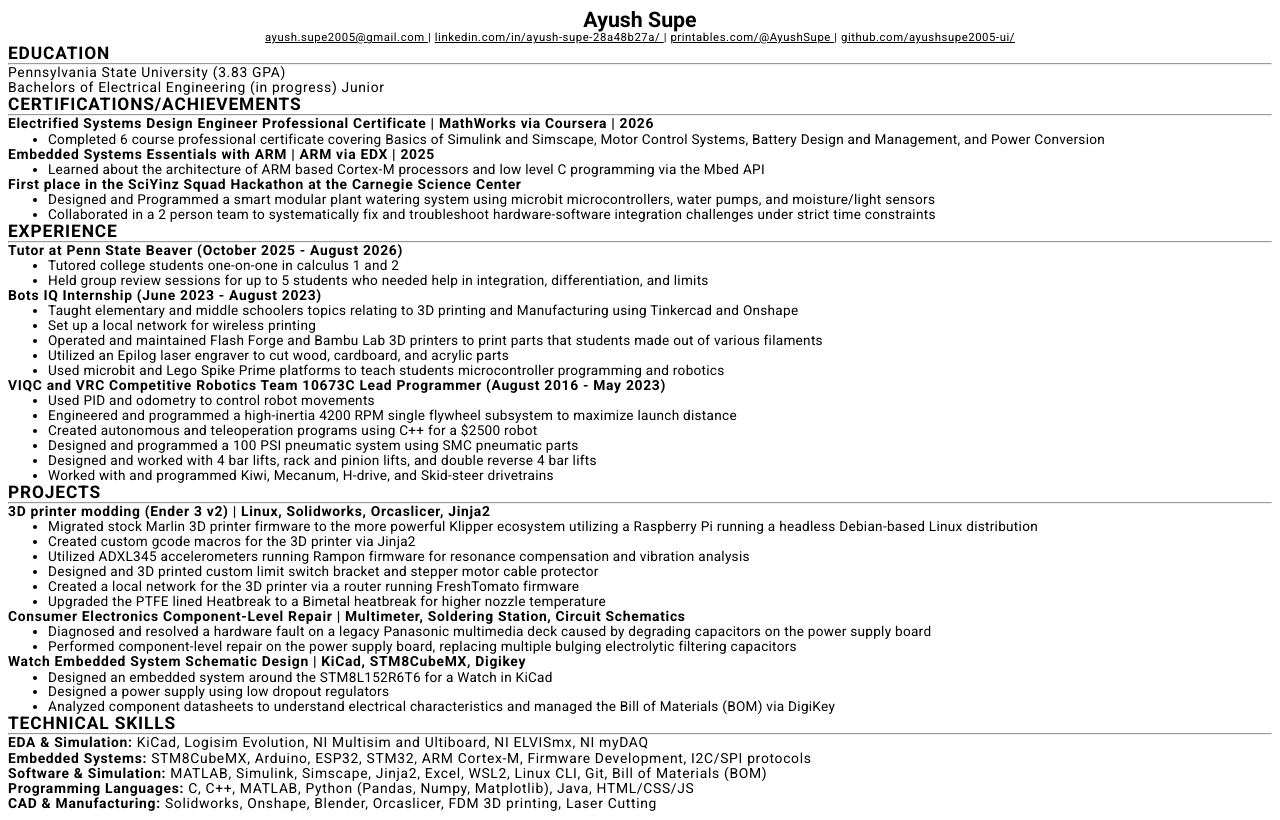
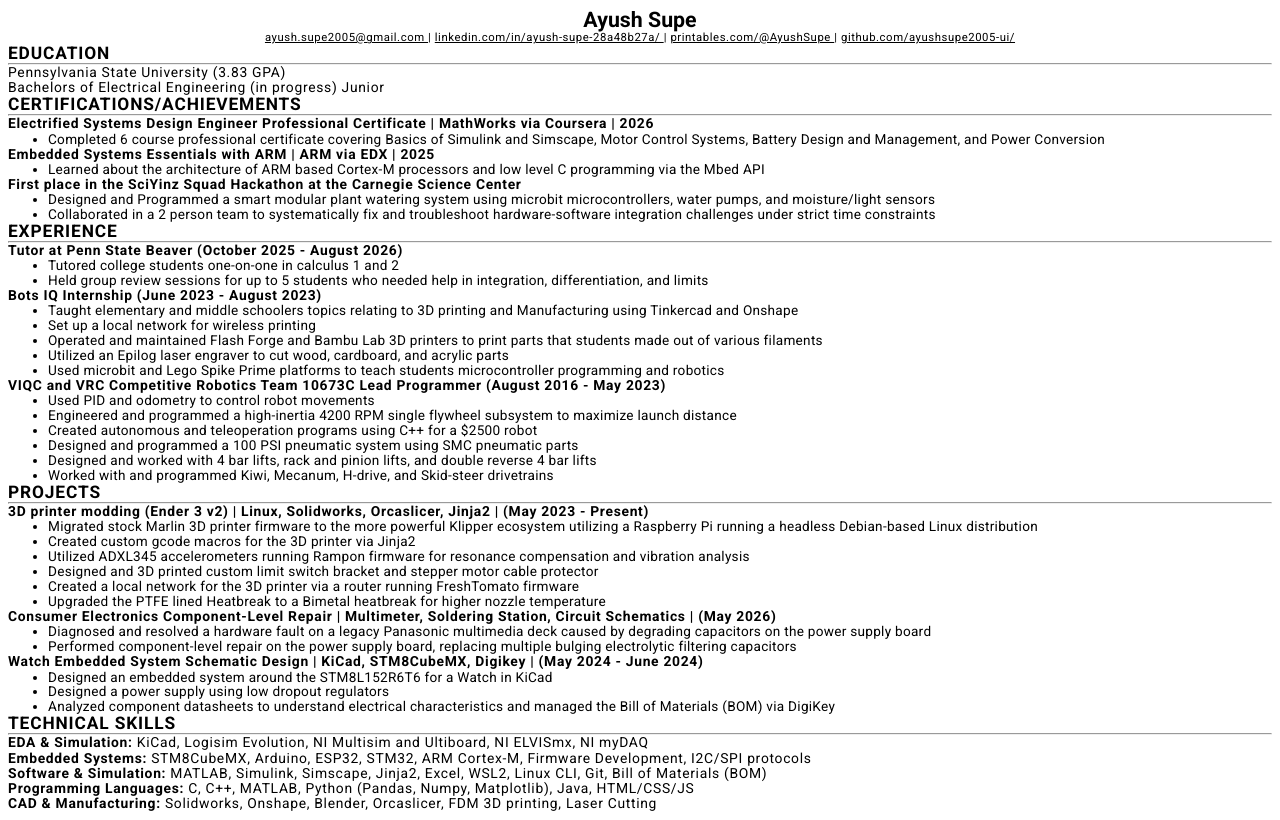
Before and after one commit to ayushsupe2005-ui/Ayush_Supe_Resume, a plain HTML site: page resume/index.html in a window 1280 px wide. Drawn offline with Linux system fonts and the light colour scheme.

Commit message:
Update index.html
Added dates to projects

```diff
--- a/resume/index.html
+++ b/resume/index.html
@@ -160,7 +160,7 @@
 		<hr>
 		<p>
 			<strong>
-				3D printer modding (Ender 3 v2) | Linux, Solidworks, Orcaslicer, Jinja2
+				3D printer modding (Ender 3 v2) | Linux, Solidworks, Orcaslicer, Jinja2 | (May 2023 - Present)
 			</strong>
 		</p>
 		<ul>
@@ -185,7 +185,7 @@
 		</ul>
 		<p>
 			<strong>
-				Consumer Electronics Component-Level Repair | Multimeter, Soldering Station, Circuit Schematics
+				Consumer Electronics Component-Level Repair | Multimeter, Soldering Station, Circuit Schematics | (May 2026)
 			</strong>
 		</p>
 		<ul>
@@ -198,7 +198,7 @@
 		</ul>
 		<p>
 			<strong>
-				Watch Embedded System Schematic Design | KiCad, STM8CubeMX, Digikey
+				Watch Embedded System Schematic Design | KiCad, STM8CubeMX, Digikey | (May 2024 - June 2024)
 			</strong>
 		</p>
 		<ul>
```
